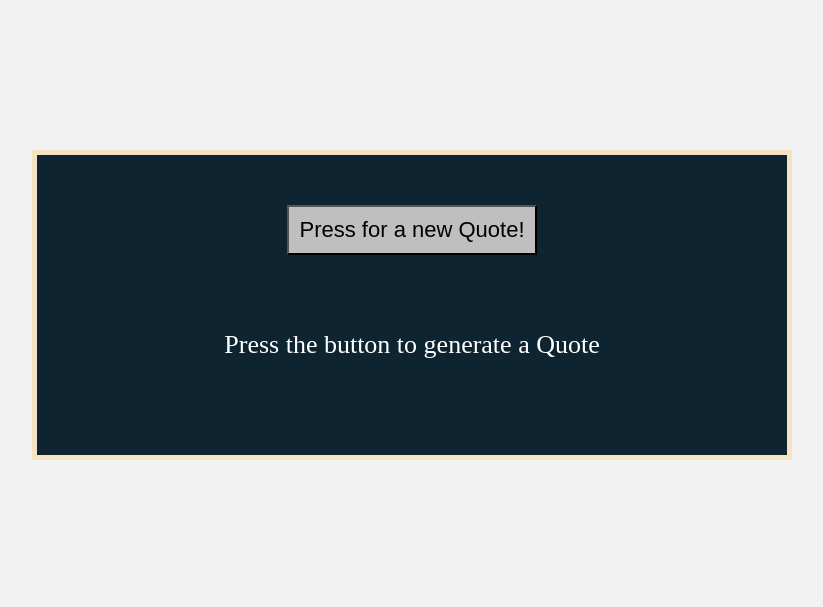
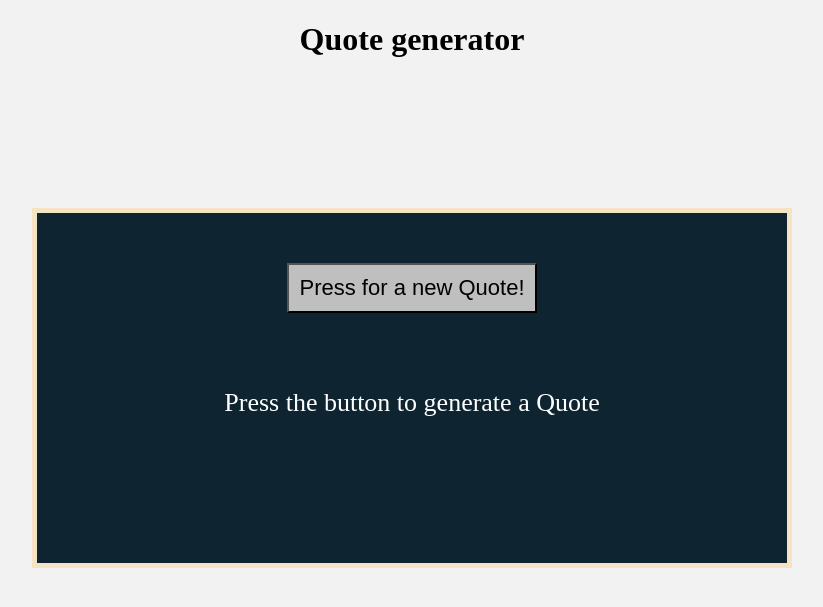
Before and after one commit to Edgar7518/quote-generator, a PHP site: page / in a window 1280 px wide. Shown: the top 607 px of the page, without its empty margins (228-1051 px from the left). Run offline with PHP 8.4, Linux system fonts and the light colour scheme.

Commit message:
corrections

```diff
--- a/index.html
+++ b/index.html
@@ -5,9 +5,10 @@
     <meta http-equiv="X-UA-Compatible" content="IE=edge">
     <meta name="viewport" content="width=device-width, initial-scale=1.0">
     <link rel="stylesheet" href="style.css">
-    <title>Document</title>
+    <title>Quote generator</title>
 </head>
 <body>
+    <h1>Quote generator</h1>
     <div id="container">
         <button id="btn">Press for a new Quote!</button>
         <div id="output"> Press the button to generate a Quote</div>
--- a/script.js
+++ b/script.js
@@ -5,11 +5,11 @@ let quotes =
     '“You should name a variable using the same care with which you name a first-born child.” — Robert C. Martin',
     '“A long descriptive name is better than a short enigmatic name. A long descriptive name is better than a long descriptive comment.”—Robert C. Martin',
     '“Code that communicates its purpose is very important. I often refactor just when I’m reading some code. That way, as I gain understanding about the program, I embed that understanding into the code for later so I don’t forget what I learned.” — Martin Fowler',
-    'If you have to spend effort looking at a fragment of code and figuring out what it’s doing, then you should extract it into a function and name the function after the what.” — Martin Fowler',
+    '"If you have to spend effort looking at a fragment of code and figuring out what it’s doing, then you should extract it into a function and name the function after the what.” — Martin Fowler',
     '“Any code of your own that you haven’t looked at for six or more months might as well have been written by someone else.” — Eagleson’s Law',
     '“Every time you write a comment, you should grimace and feel the failure of your ability of expression.” — Robert C. Martin',
     '“When you see commented-out code, delete it! — Robert C. Martin',
-    'Obsolete comments are worse than no comments.” — Douglas Crockford',
+    '"Obsolete comments are worse than no comments.” — Douglas Crockford',
     '“Comments are often lies waiting to happen. Code should speak for itself whenever possible.” — Michael Toppa',
     '“Programmers must avoid leaving false clues that obscure the meaning of code.” — Robert C. Martin',
     '“Clean code always looks like it was written by someone who cares.” — Robert C. Martin',
--- a/style.css
+++ b/style.css
@@ -2,10 +2,13 @@ body {
     background-color: #f2f2f2;
 }
 
+h1 {
+    text-align: center;
+}
 #container {
     background-color:#0E2431;
     border: 5px solid #f5e4c3;
-    height: 300px;
+    height: 350px;
     width: 750px;
     margin: 0 auto;
     margin-top: 150px;
```
